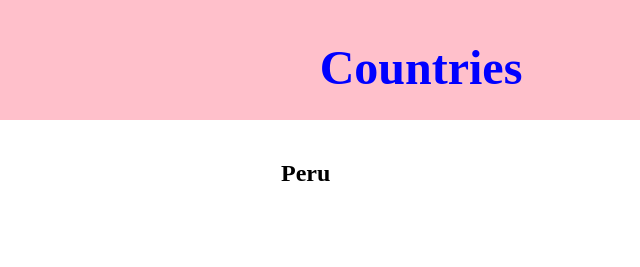
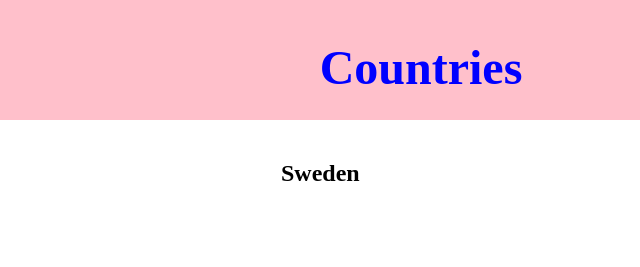
Before and after one commit to 1romati/Grupp-7, a plain HTML site: page index.html in a window 1280 px wide. Shown: the top 267 px of the page, 219-859 px from the left. Drawn offline with Linux system fonts and the light colour scheme.

Commit message:
changed h1
changed h1 to sweden from peru.

```diff
--- a/index.html
+++ b/index.html
@@ -14,7 +14,7 @@
                 </ul>
 
 
-                <h2 class="maincontent">Peru</h2>
+                <h2 class="maincontent">Sweden</h2>
                 <p class="maincontent">Lorem, ipsum dolor sit amet consectetur adipisicing elit. Voluptas, dolor!</p>
                 <img class="image2" src="https://upload.wikimedia.org/wikipedia/commons/thumb/c/cf/Flag_of_Peru.svg/1280px-Flag_of_Peru.svg.png" alt="">
             </nav>
```
